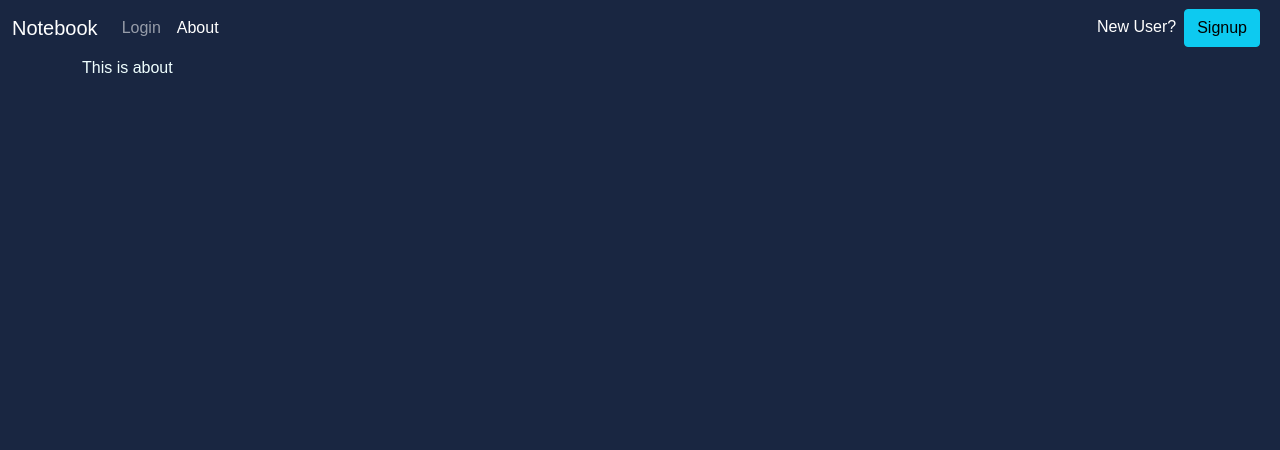
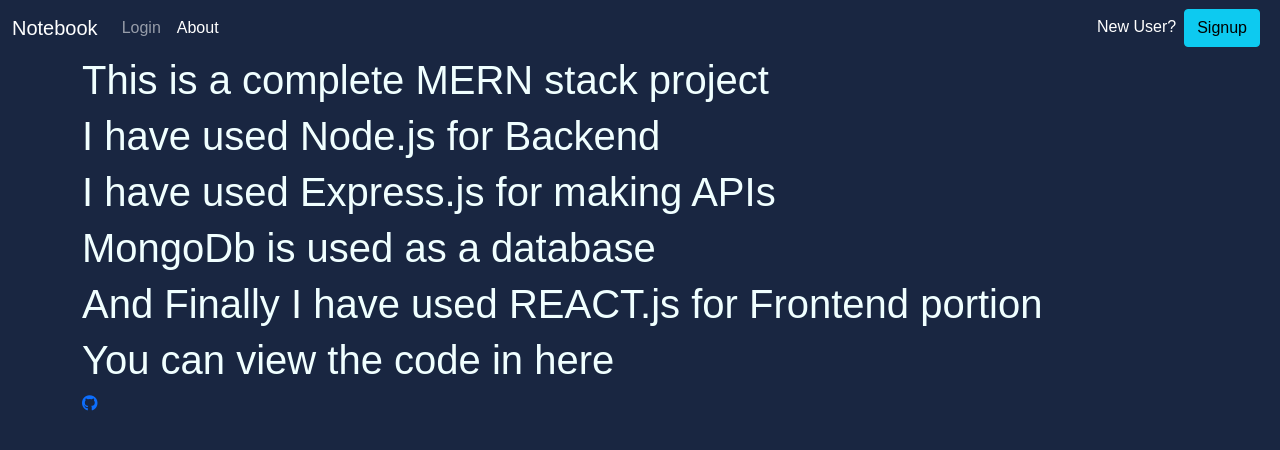
Before and after one commit to basu1020/Notebook-App, a React (Create React App) app: page /about in a window 1280 px wide. Shown: the top 450 px of the page. Built offline with nearby package versions, Linux system fonts and the light colour scheme; a web font is replaced by a local one.

Commit message:
refactoring about

```diff
--- a/src/components/About.js
+++ b/src/components/About.js
@@ -4,7 +4,17 @@ import React from 'react'
 
 const About = () => {
   return (
-    <div> This is about </div>
+    <>
+      <h1>This is a complete MERN stack project</h1>
+      <h1>I have used Node.js for Backend</h1>
+      <h1>I have used Express.js for making APIs</h1>
+      <h1>MongoDb is used as a database</h1>
+      <h1>And Finally I have used REACT.js for Frontend portion</h1>
+      <h1>You can view the code in here   </h1>
+      <a href="https://github.com/basu1020">
+        <i class="fa-brands fa-github" ></i>
+      </a>
+    </>
   )
 }
 
```
